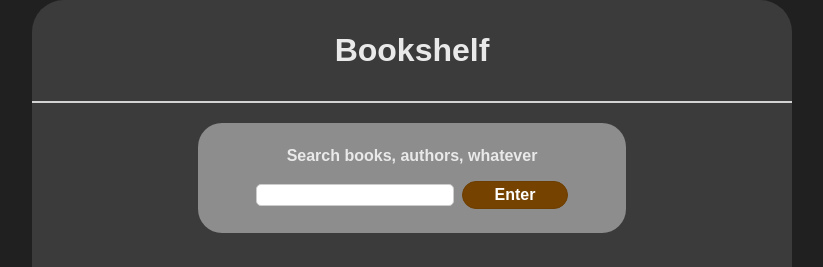
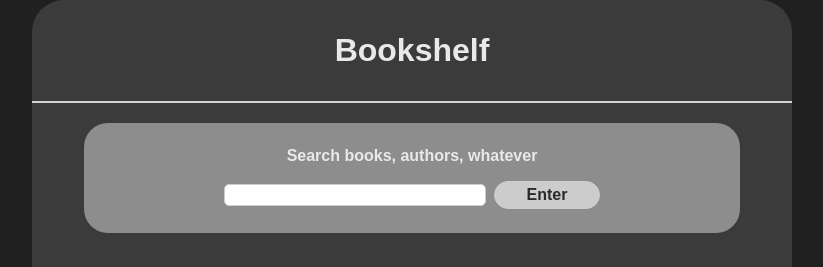
Before and after one commit to ctboyle6/Bookshelf, a React (Create React App) app: page / in a window 1280 px wide. Shown: the top 267 px of the page, without its empty margins (228-1051 px from the left). Built offline with nearby package versions, Linux system fonts and the light colour scheme; grey boxes are pictures that could not be loaded.

Commit message:
search term validation and error message

```diff
--- a/src/components/SearchBar/SearchBar.js
+++ b/src/components/SearchBar/SearchBar.js
@@ -3,15 +3,26 @@ import classes from "./SearchBar.module.css";
 
 const SearchBar = (props) => {
   const [enteredText, setEnteredText] = useState("");
+  const [enteredTextTouched, setEnteredTextTouched] = useState(false);
 
-  const searchInputChangeHandler = (event) => {
+  const enteredTextValid = enteredText.trim() !== "";
+  const textHasErrors = !enteredTextValid && enteredTextTouched;
+
+  const searchChangeHandler = (event) => {
     setEnteredText(event.target.value);
   };
+
+  const searchBlurHandler = () => {
+    setEnteredTextTouched(true);
+  }
 
   const submitHandler = (event) => {
     event.preventDefault();
 
-    props.onSubmitSearch(enteredText);
+    props.onSubmitSearch(enteredText); //submit
+
+    setEnteredText(""); // reset
+    setEnteredTextTouched(false)
   };
 
   return (
@@ -21,10 +32,12 @@ const SearchBar = (props) => {
         <input
           id="search-bar"
           type="text"
-          onChange={searchInputChangeHandler}
+          onChange={searchChangeHandler}
+          onBlur={searchBlurHandler}
           value={enteredText}
         />
-        <button type="submit">Enter</button>
+        <button disabled={!enteredTextValid} type="submit">Enter</button>
+        {textHasErrors && <p className={classes["error-text"]}>Search term cannot be empty, cmon!</p>}
       </div>
     </form>
   );
--- a/src/components/SearchBar/SearchBar.module.css
+++ b/src/components/SearchBar/SearchBar.module.css
@@ -3,7 +3,7 @@
   padding: 24px;
   background: rgb(141, 141, 141);
   border-radius: 24px;
-  width: 50%;
+  width: 80%;
   display: flex;
   flex-direction: column;
   align-items: center;
@@ -15,7 +15,7 @@
 }
 
 .form input {
-  width: 12rem;
+  width: 16rem;
   border-radius: 5px;
   border: 1px solid #ccc;
   font: inherit;
@@ -25,8 +25,8 @@
 .form button {
   font: inherit;
   cursor: pointer;
-  background-color: #754200;
-  border: 1px solid #6d3e00;
+  background-color: #2c962c;
+  border: 1px solid #2c962c;
   color: white;
   padding: 0.25rem 2rem;
   border-radius: 20px;
@@ -35,6 +35,19 @@
 
 .form button:hover,
 .form button:active {
-  background-color: #804800;
-  border-color: #804800;
+  background-color: #30a830;
+  border-color: #30a830;
 }
+
+button:disabled,
+button:disabled:hover,
+button:disabled:active {
+  background-color: #ccc;
+  border-color: #ccc;
+  color: #292929;
+  cursor: not-allowed
+}
+
+.error-text {
+  color: #c21717;
+}
```
